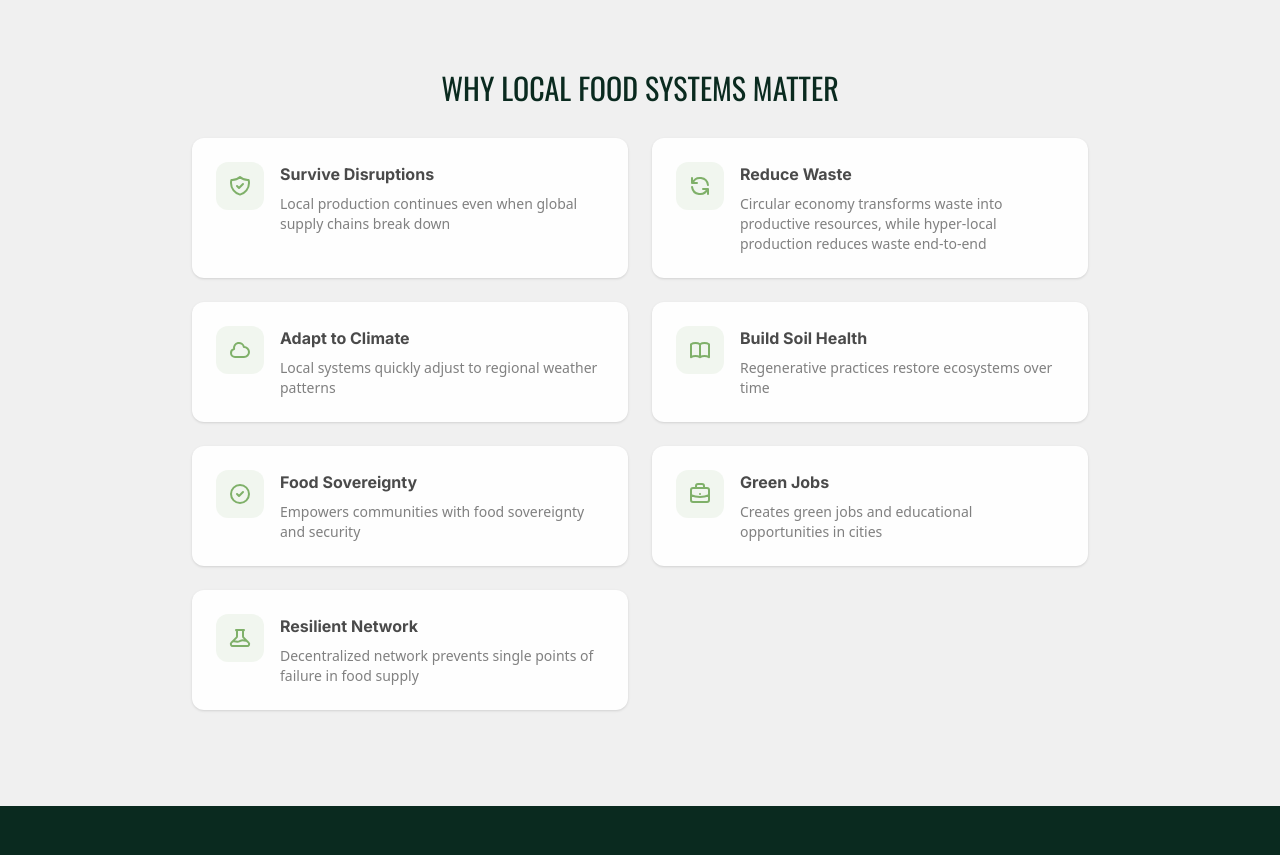
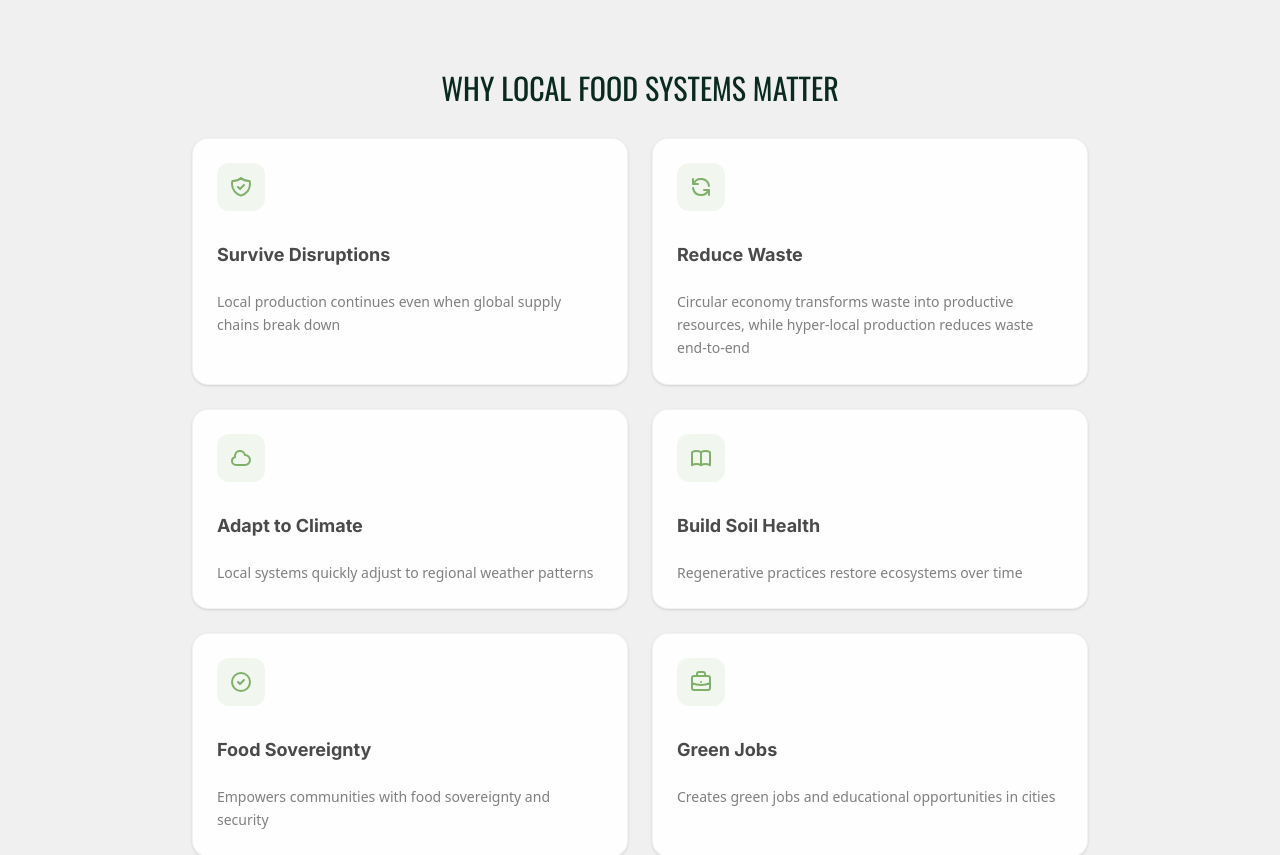
Before and after one commit to KismetKrystle/PLYT-Landing, a Next.js app: page / in a window 1280 px wide. Shown: the part 5360-6215 px from the top of the page. Built offline with nearby package versions, Linux system fonts and the light colour scheme; a web font is replaced by a local one.

Commit message:
Refine CommunityImpact carousel: remove arrows, hide scrollbar, align titles

```diff
--- a/app/components/consumer/CommunityImpact.tsx
+++ b/app/components/consumer/CommunityImpact.tsx
@@ -207,17 +207,25 @@ export default function CommunityImpact() {
                         Why Local Food Systems Matter
                     </h3>
 
-                    <div className="grid md:grid-cols-2 gap-6">
+                    {/* Carousel Container */}
+                    <div className="relative group">
+                        <div
+                            id="benefits-carousel"
+                            className="flex overflow-x-auto gap-6 pb-8 snap-x snap-mandatory -mx-6 px-6 md:mx-0 md:px-0 md:grid md:grid-cols-2 md:overflow-visible [&::-webkit-scrollbar]:hidden [-ms-overflow-style:'none'] [scrollbar-width:'none']"
+                        >
                             {benefits.map((benefit, i) => (
-                            <div key={i} className="flex gap-4 bg-warm-white p-6 rounded-xl shadow-sm hover:shadow-md transition-shadow">
-                                <div className="w-12 h-12 bg-sage-green/10 rounded-xl flex items-center justify-center shrink-0 text-sage-green">
+                                <div
+                                    key={i}
+                                    className="flex-shrink-0 w-64 h-64 md:w-auto md:h-auto snap-center bg-warm-white p-6 rounded-2xl shadow-sm hover:shadow-md transition-all border border-brand-dark/5 flex flex-col text-left"
+                                >
+                                    <div className="w-12 h-12 bg-sage-green/10 rounded-xl flex items-center justify-center shrink-0 text-sage-green mb-4">
                                         {benefit.icon}
                                     </div>
-                                <div>
-                                    <h4 className="font-sans font-bold text-dark-gray mb-2">
+                                    <div className="flex-grow flex flex-col">
+                                        <h4 className="font-sans font-bold text-lg text-dark-gray mb-2 min-h-[3.5rem] flex items-center">
                                             {benefit.title}
                                         </h4>
-                                    <p className="text-dark-gray/70 text-sm">
+                                        <p className="text-dark-gray/70 text-sm leading-relaxed">
                                             {benefit.description}
                                         </p>
                                     </div>
@@ -226,6 +234,7 @@ export default function CommunityImpact() {
                         </div>
                     </div>
                 </div>
+            </div>
         </section>
     );
 }
```
Lines whose indentation alone changed are shown as unchanged.
